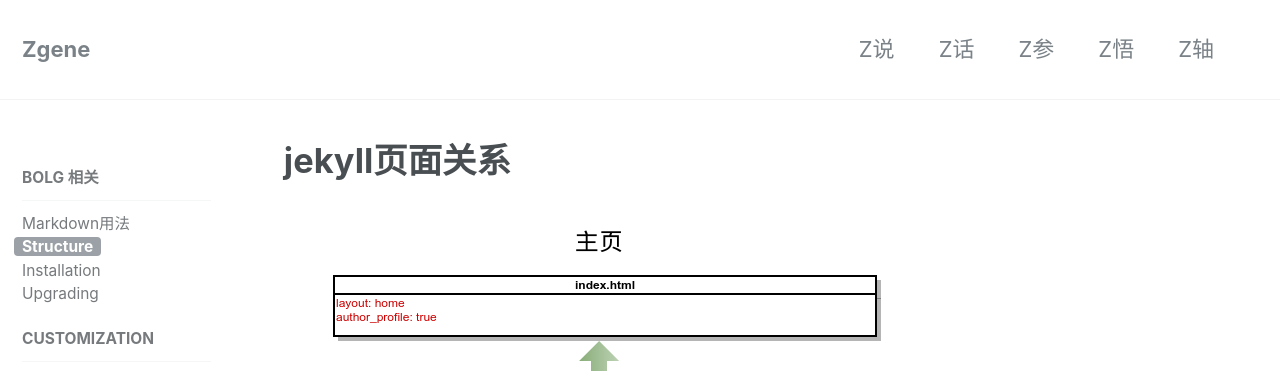
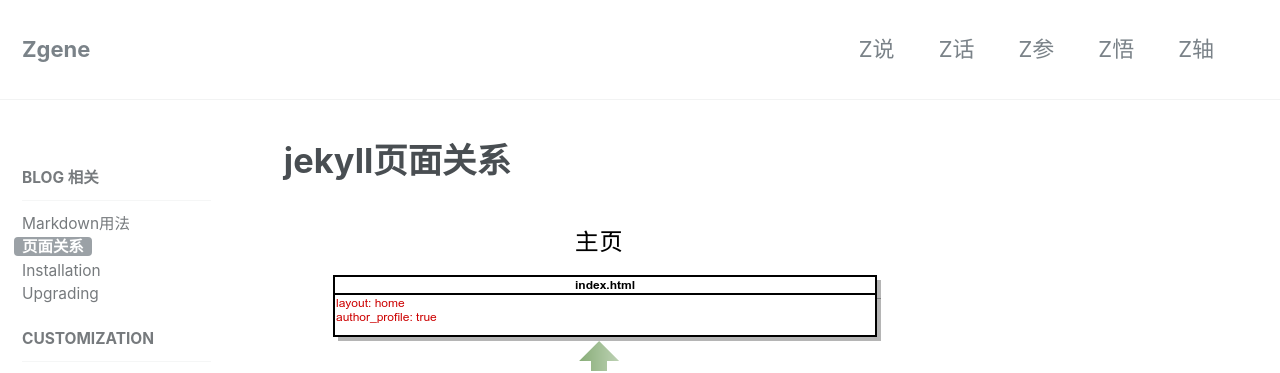
Before and after one commit to zimyx/zimyx.github.io, a Jekyll site: the page built from _ref/blog/structure.md, in a window 1280 px wide. Shown: the top 373 px of the page. Built offline with Jekyll 4.4.1, drawn with Linux system fonts in a browser that asks for light colours.

Commit message:
增加集合

```diff
--- a/_data/navigation.yml
+++ b/_data/navigation.yml
@@ -18,11 +18,11 @@
 
 # documentation links
 ref-blog:
-  - title: bolg 相关
+  - title: blog 相关
     children:
       - title: "Markdown用法"
         url: /ref/blog/markdown-use/
-      - title: "Structure"
+      - title: "页面关系"
         url: /ref/blog/structure/
       - title: "Installation"
         url: /docs/installation/
```
